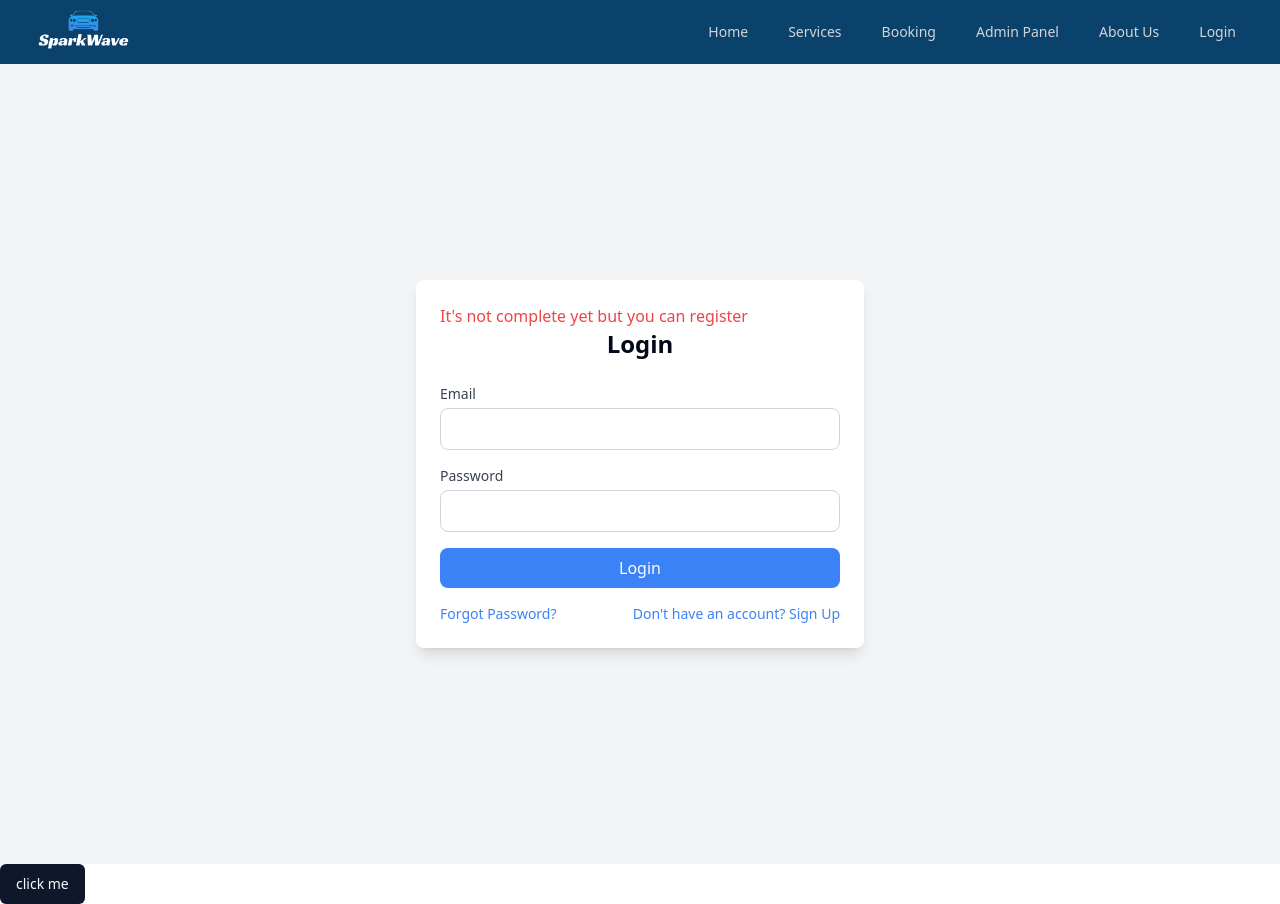
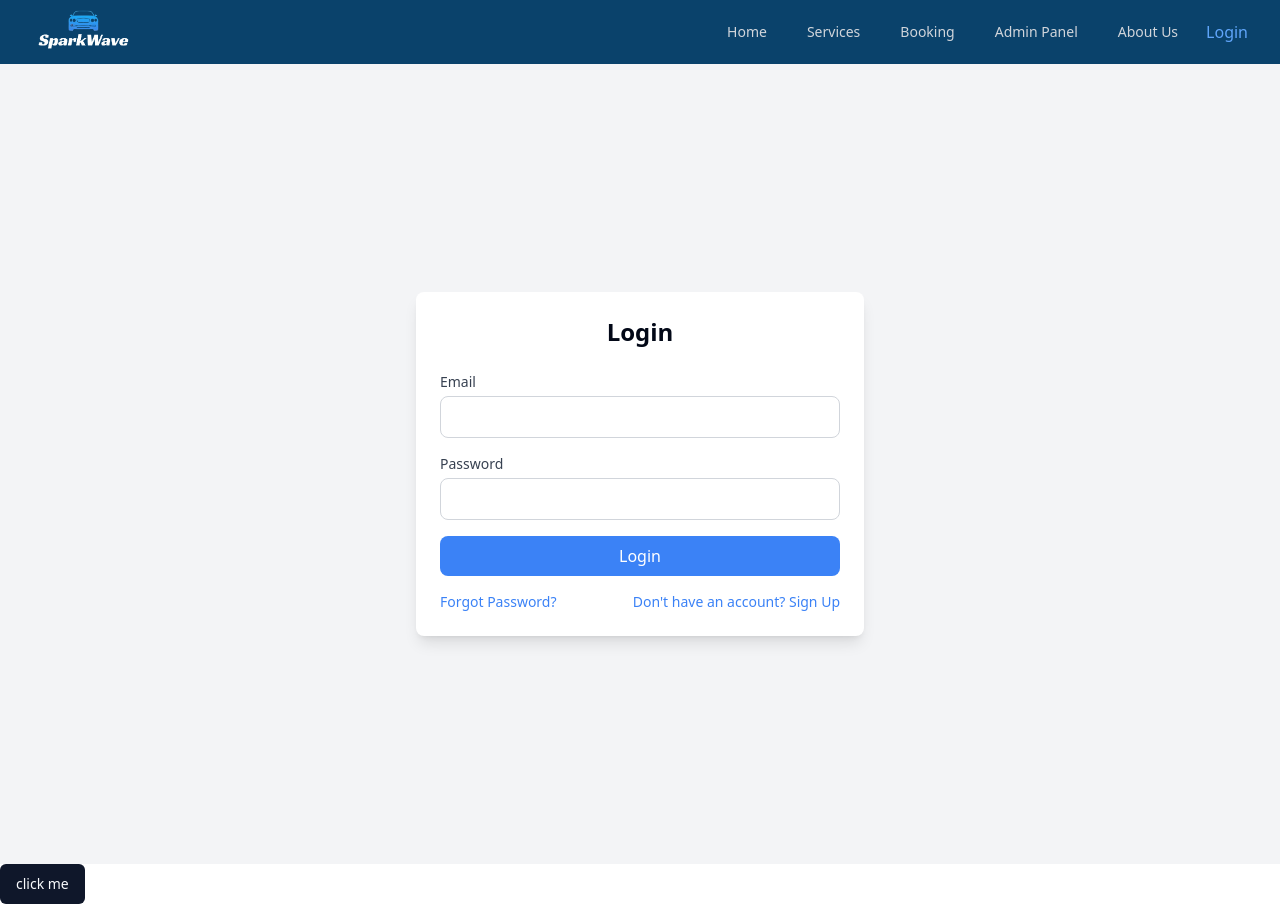
Before and after one commit to MDABDULLAH16/lvl2_assignment_5_client, a React (Vite) app: page /login in a window 1280 px wide. Built offline with nearby package versions, Linux system fonts and the light colour scheme.

Commit message:
user login and use on navbar

```diff
--- a/src/components/Navbar.tsx
+++ b/src/components/Navbar.tsx
@@ -1,12 +1,26 @@
 import React, { useState } from "react";
-import { Link } from "react-router-dom";
+import { Link, useNavigate } from "react-router-dom";
 import logo_2 from "../assets/logo1.png";
+import { useDispatch, useSelector } from "react-redux";
+
+import { clearUser } from "@/redux/features/authSlice";
+import { RootState } from "@/redux/store";
 // import { useSelector } from "react-redux";
 // import { RootState } from "@/redux/store";
 
 const Navbar: React.FC = () => {
   const [isMobileMenuOpen, setIsMobileMenuOpen] = useState(false);
   // const cartItems = useSelector((state: RootState) => state.cart.items);
+  const user = useSelector((state: RootState) => state?.auth.user);
+  const dispatch = useDispatch();
+  const navigate = useNavigate();
+
+  // Handle Logout
+  const handleLogout = () => {
+    dispatch(clearUser()); // Clear the user data from Redux
+    navigate("/login"); // Redirect to the login page
+  };
+
   // Toggle mobile menu visibility
   const toggleMobileMenu = () => {
     setIsMobileMenuOpen(!isMobileMenuOpen);
@@ -59,12 +73,22 @@ const Navbar: React.FC = () => {
             >
               About Us
             </Link>
-            <Link
-              to="/login"
-              className="text-gray-300 hover:bg-gray-700 hover:text-white px-3 py-2 rounded-md text-sm font-medium"
+            {user ? (
+              <div className="flex items-center space-x-4">
+                <span className="text-white font-bold"> {user.name}</span>{" "}
+                {/* Display user's name */}
+                <button
+                  onClick={handleLogout}
+                  className="bg-red-500 hover:bg-red-600 text-white py-1 px-4 rounded"
                 >
+                  Logout
+                </button>
+              </div>
+            ) : (
+              <Link to="/login" className="text-blue-400">
                 Login
               </Link>
+            )}
           </div>
 
           {/* Mobile Menu Button (Hamburger icon) */}
@@ -124,12 +148,22 @@ const Navbar: React.FC = () => {
             >
               About Us
             </Link>
-            <Link
-              to="/login"
-              className="text-gray-300 hover:bg-gray-700 hover:text-white block px-3 py-2 rounded-md text-base font-medium"
+            {user ? (
+              <div className="flex items-center space-x-4">
+                <span className="text-white font-bold">{user.name}</span>
+                {/* Display user's name */}
+                <button
+                  onClick={handleLogout}
+                  className="bg-red-500 hover:bg-red-600 text-white py-1 px-4 rounded"
                 >
+                  Logout
+                </button>
+              </div>
+            ) : (
+              <Link to="/login" className="text-blue-400">
                 Login
               </Link>
+            )}
           </div>
         </div>
       )}
--- a/src/components/home/FeaturedServices.tsx
+++ b/src/components/home/FeaturedServices.tsx
@@ -6,7 +6,7 @@ import { TService } from "@/types/TServices";
 const FeaturedServices: React.FC = () => {
   const { data: products, isLoading, isError } = useGetAllServicesQuery({});
   //   const navigate = useNavigate();
-  console.log(products);
+  // console.log(products);
 
   const shuffleArray = (array: TService[]) => {
     const copy = [...array];
--- a/src/pages/Login.tsx
+++ b/src/pages/Login.tsx
@@ -1,13 +1,24 @@
+import { useLoginUserMutation } from "@/redux/api/baseApi";
+import { setUser } from "@/redux/features/authSlice";
 import React, { useEffect, useState } from "react";
-import { Link } from "react-router-dom"; // Use Link if you are using React Router
+import { useDispatch } from "react-redux";
+import { Link, useNavigate } from "react-router-dom";
 
 const Login: React.FC = () => {
   const [formData, setFormData] = useState({
     email: "",
     password: "",
   });
+
+  const navigate = useNavigate();
+  const dispatch = useDispatch(); // Initialize dispatch
+
   const [showModal, setShowModal] = useState(false);
   const [errors, setErrors] = useState<{ [key: string]: string }>({});
+
+  const [loginUser, { data, error, isLoading, isSuccess }] =
+    useLoginUserMutation();
+  console.log("user", data?.data?.userInfo);
 
   const validateForm = () => {
     const newErrors: { [key: string]: string } = {};
@@ -28,28 +39,32 @@ const Login: React.FC = () => {
   const handleSubmit = (e: React.FormEvent<HTMLFormElement>) => {
     e.preventDefault();
     if (validateForm()) {
-      // Handle form submission, e.g., API call
-      console.log(formData);
-
-      setShowModal(true);
+      loginUser({ email: formData.email, password: formData.password });
     }
   };
 
   useEffect(() => {
-    if (showModal) {
+    if (isSuccess && data) {
+      // Dispatch the setUser action to store the user data in Redux
+      dispatch(
+        setUser({
+          user: data?.data?.userInfo, // Assuming the user data is in the response
+          token: data.token, // Assuming the token is in the response
+        })
+      );
+
+      setShowModal(true);
       const timer = setTimeout(() => {
         setShowModal(false);
+        navigate("/"); // Redirect to home page
       }, 2000);
       return () => clearTimeout(timer);
     }
-  }, [showModal]);
+  }, [isSuccess, data, dispatch, navigate]);
 
   return (
     <div className="flex justify-center items-center min-h-screen bg-gray-100">
       <div className="w-full max-w-md p-6 bg-white rounded-lg shadow-lg">
-        <span className="text-red-500">
-          It's not complete yet but you can register
-        </span>
         <h2 className="text-2xl font-bold mb-6 text-center">Login</h2>
         <form onSubmit={handleSubmit} className="space-y-4">
           <div>
@@ -94,7 +109,7 @@ const Login: React.FC = () => {
             type="submit"
             className="w-full bg-blue-500 text-white py-2 rounded-lg hover:bg-blue-600 focus:outline-none focus:ring-2 focus:ring-blue-500"
           >
-            Login
+            {isLoading ? "Logging in..." : "Login"}
           </button>
           <div className="flex justify-between items-center mt-4">
             <Link
@@ -111,6 +126,12 @@ const Login: React.FC = () => {
             </Link>
           </div>
         </form>
+
+        {error && (
+          <p className="text-red-500 mt-2">
+            Login failed: {error?.data?.message || "Something went wrong"}
+          </p>
+        )}
       </div>
 
       {/* Success Modal */}
--- a/src/redux/api/baseApi.ts
+++ b/src/redux/api/baseApi.ts
@@ -12,9 +12,16 @@ export const baseAPi = createApi({
         method: "GET",
       }),
     }),
+    loginUser: builder.mutation({
+      query: (credentials: { email: string; password: string }) => ({
+        url: "/auth/login",
+        method: "POST",
+        body: credentials,
+      }),
+    }),
   }),
 });
 
 // Export hooks for usage in functional components, which are
 // auto-generated based on the defined endpoints
-export const { useGetAllServicesQuery } = baseAPi;
+export const { useGetAllServicesQuery, useLoginUserMutation } = baseAPi;
--- /dev/null
+++ b/src/redux/features/authSlice.ts
@@ -0,0 +1,36 @@
+import { createSlice, PayloadAction } from "@reduxjs/toolkit";
+
+interface UserState {
+  user: {
+    email: string;
+    name: string;
+    // Add more fields as per your user data structure
+  } | null;
+  token: string | null;
+}
+
+const initialState: UserState = {
+  user: null,
+  token: null,
+};
+
+const authSlice = createSlice({
+  name: "auth",
+  initialState,
+  reducers: {
+    setUser: (
+      state,
+      action: PayloadAction<{ user: UserState["user"]; token: string }>
+    ) => {
+      state.user = action.payload.user;
+      state.token = action.payload.token;
+    },
+    clearUser: (state) => {
+      state.user = null;
+      state.token = null;
+    },
+  },
+});
+
+export const { setUser, clearUser } = authSlice.actions;
+export default authSlice.reducer;
--- a/src/redux/store.ts
+++ b/src/redux/store.ts
@@ -1,15 +1,13 @@
 import { configureStore } from "@reduxjs/toolkit";
 import { baseAPi } from "./api/baseApi";
+import authReducer from "./features/authSlice";
 
 export const store = configureStore({
-  reducer: {
-    [baseAPi.reducerPath]: baseAPi.reducer,
-  },
+  reducer: { auth: authReducer, [baseAPi.reducerPath]: baseAPi.reducer },
   middleware: (getDefaultMiddleware) =>
     getDefaultMiddleware().concat(baseAPi.middleware),
 });
 
 // Infer the `RootState` and `AppDispatch` types from the store itself
 export type RootState = ReturnType<typeof store.getState>;
-// Inferred type: {posts: PostsState, comments: CommentsState, users: UsersState}
 export type AppDispatch = typeof store.dispatch;
```
Lines whose indentation alone changed are shown as unchanged.
